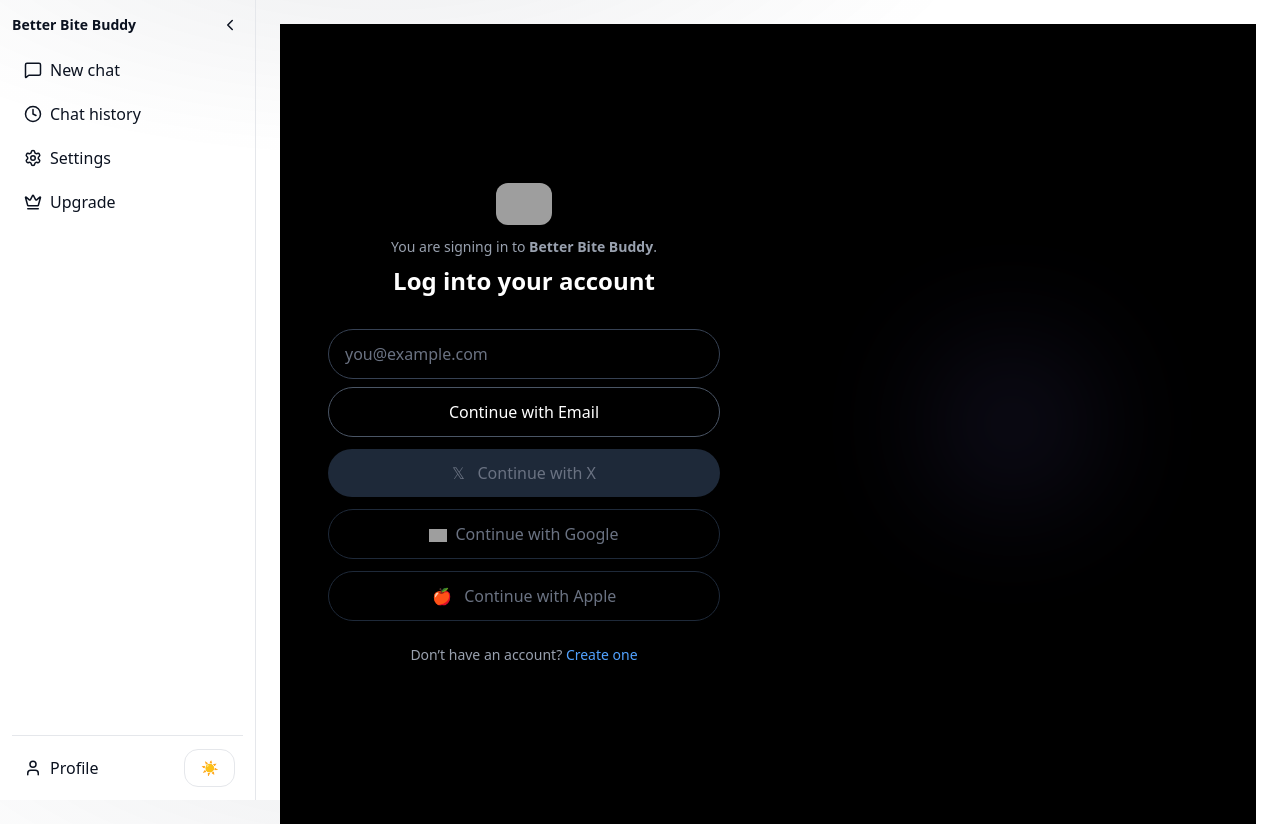
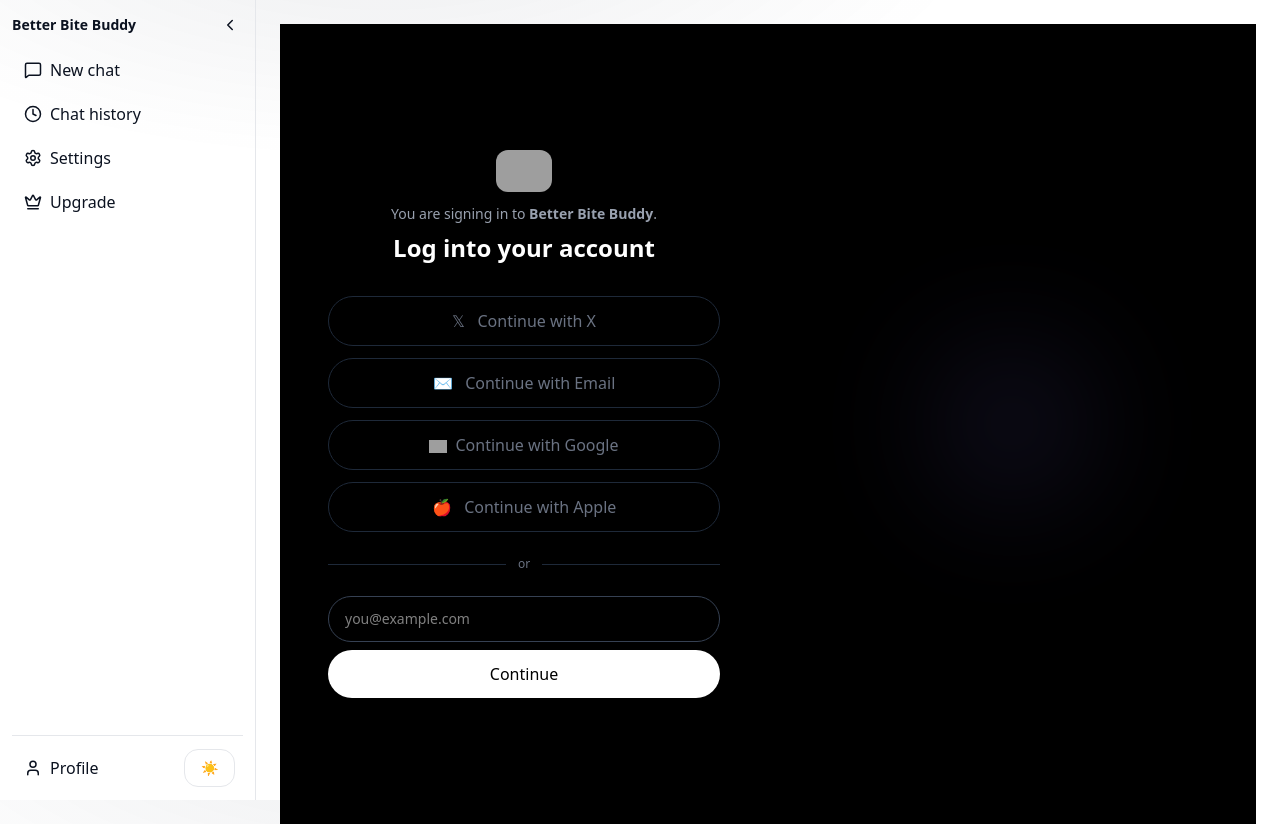
Before and after one commit to haseebservises-ops/bbb-web, a Next.js app: page /auth/signin in a window 1280 px wide. Built offline with nearby package versions, Linux system fonts and the light colour scheme; no server answers; grey boxes are pictures that could not be loaded.

Commit message:
fix(auth): wrap /auth/signin with Suspense and add credentials form

```diff
--- a/app/auth/signin/page.tsx
+++ b/app/auth/signin/page.tsx
@@ -1,33 +1,49 @@
 // app/auth/signin/page.tsx
 "use client";
 
-import { useState } from "react";
+import { Suspense, useState } from "react";
 import { useSearchParams } from "next/navigation";
 import { signIn } from "next-auth/react";
 import Image from "next/image";
 
-export default function SignIn() {
+export default function SignInPage() {
+  return (
+    <Suspense fallback={<div className="p-6">Loading…</div>}>
+      <SignInInner />
+    </Suspense>
+  );
+}
+
+function SignInInner() {
+  const params = useSearchParams();
+  const callbackUrl = params.get("callbackUrl") || "/";
+
   const [email, setEmail] = useState("");
-  const [busy, setBusy] = useState(false);
-  const params = useSearchParams();
-  const callbackUrl = params.get("callbackUrl") ?? "/";
+  const [loading, setLoading] = useState<string | null>(null);
 
   async function loginWithEmail(e: React.FormEvent) {
     e.preventDefault();
-    if (!email.trim()) return;
-    setBusy(true);
+    const value = email.trim();
+    if (!value) return;
     try {
-      // IMPORTANT: our only working provider is "credentials"
-      await signIn("credentials", { email, redirect: true, callbackUrl });
+      setLoading("credentials");
+      // Credentials provider id is "credentials"
+      await signIn("credentials", { email: value, redirect: true, callbackUrl });
     } finally {
-      setBusy(false);
+      setLoading(null);
     }
   }
 
-  // These are placeholders for when you wire real OAuth providers later.
+  // If a provider isn't configured yet, keep its button disabled.
   const canGoogle = false;
   const canX = false;
   const canApple = false;
+  const canEmailProvider = false;
+
+  const btn = (enabled: boolean, active: boolean, extra = "") =>
+    `w-full rounded-full py-3 font-medium border ${
+      enabled ? "border-gray-600 hover:bg-gray-900" : "border-gray-800 text-gray-500 cursor-not-allowed"
+    } ${active ? "opacity-60" : ""} ${extra}`;
 
   return (
     <div className="min-h-screen grid md:grid-cols-2 bg-black text-white">
@@ -49,39 +65,29 @@
           </div>
 
           <div className="space-y-3">
-            {/* ✅ Email via Credentials (works today) */}
-            <form onSubmit={loginWithEmail} className="space-y-2">
-              <input
-                className="w-full rounded-full px-4 py-3 bg-transparent border border-gray-700 placeholder-gray-500"
-                placeholder="you@example.com"
-                value={email}
-                onChange={(e) => setEmail(e.target.value)}
-                autoComplete="email"
-              />
-              <button
-                type="submit"
-                disabled={!email.trim() || busy}
-                className={`w-full rounded-full py-3 font-medium border border-gray-600 hover:bg-gray-900 ${
-                  busy ? "opacity-60 cursor-wait" : ""
-                }`}
-              >
-                {busy ? "Signing in…" : "Continue with Email"}
-              </button>
-            </form>
-
-            {/* Placeholders for future providers */}
+            {/* X / Twitter */}
             <button
-              disabled={!canX}
-              className="w-full rounded-full py-3 font-medium bg-gray-800 text-gray-500 cursor-not-allowed"
-              title="X login not configured yet"
+              disabled={!canX || loading === "x"}
+              onClick={() => (canX ? signIn("twitter", { callbackUrl }) : undefined)}
+              className={btn(canX, loading === "x")}
             >
               𝕏 &nbsp; Continue with X
             </button>
 
+            {/* Email provider (magic link) — leave disabled until SMTP wired */}
             <button
-              disabled={!canGoogle}
-              className="w-full rounded-full py-3 font-medium border border-gray-800 text-gray-500 cursor-not-allowed"
-              title="Google login not configured yet"
+              disabled={!canEmailProvider || loading === "email"}
+              onClick={() => (canEmailProvider ? signIn("email", { callbackUrl }) : undefined)}
+              className={btn(canEmailProvider, loading === "email")}
+            >
+              ✉️ &nbsp; Continue with Email
+            </button>
+
+            {/* Google */}
+            <button
+              disabled={!canGoogle || loading === "google"}
+              onClick={() => (canGoogle ? signIn("google", { callbackUrl }) : undefined)}
+              className={btn(canGoogle, loading === "google")}
             >
               <span className="inline-block mr-2 align-middle">
                 <Image src="/google-icon.png" alt="Google" width={18} height={18} />
@@ -89,18 +95,42 @@
               Continue with Google
             </button>
 
+            {/* Apple */}
             <button
-              disabled={!canApple}
-              className="w-full rounded-full py-3 font-medium border border-gray-800 text-gray-500 cursor-not-allowed"
-              title="Apple login not configured yet"
+              disabled={!canApple || loading === "apple"}
+              onClick={() => (canApple ? signIn("apple", { callbackUrl }) : undefined)}
+              className={btn(canApple, loading === "apple")}
             >
               🍎 &nbsp; Continue with Apple
             </button>
           </div>
 
-          <p className="text-center text-sm text-gray-400 mt-6">
-            Don’t have an account? <a className="text-blue-400 hover:underline" href="/auth/signin">Create one</a>
-          </p>
+          {/* Divider */}
+          <div className="flex items-center my-6">
+            <div className="h-px flex-1 bg-gray-800" />
+            <div className="mx-3 text-xs text-gray-500">or</div>
+            <div className="h-px flex-1 bg-gray-800" />
+          </div>
+
+          {/* Minimal credentials sign-in */}
+          <form onSubmit={loginWithEmail} className="space-y-2">
+            <input
+              className="w-full rounded-full border border-gray-700 bg-transparent px-4 py-3 text-sm"
+              placeholder="you@example.com"
+              value={email}
+              onChange={(e) => setEmail(e.target.value)}
+              autoComplete="email"
+            />
+            <button
+              type="submit"
+              disabled={loading === "credentials"}
+              className={`w-full rounded-full py-3 font-medium ${
+                loading === "credentials" ? "bg-gray-700" : "bg-white text-black hover:bg-gray-200"
+              }`}
+            >
+              {loading === "credentials" ? "Signing in…" : "Continue"}
+            </button>
+          </form>
         </div>
       </div>
 
```
